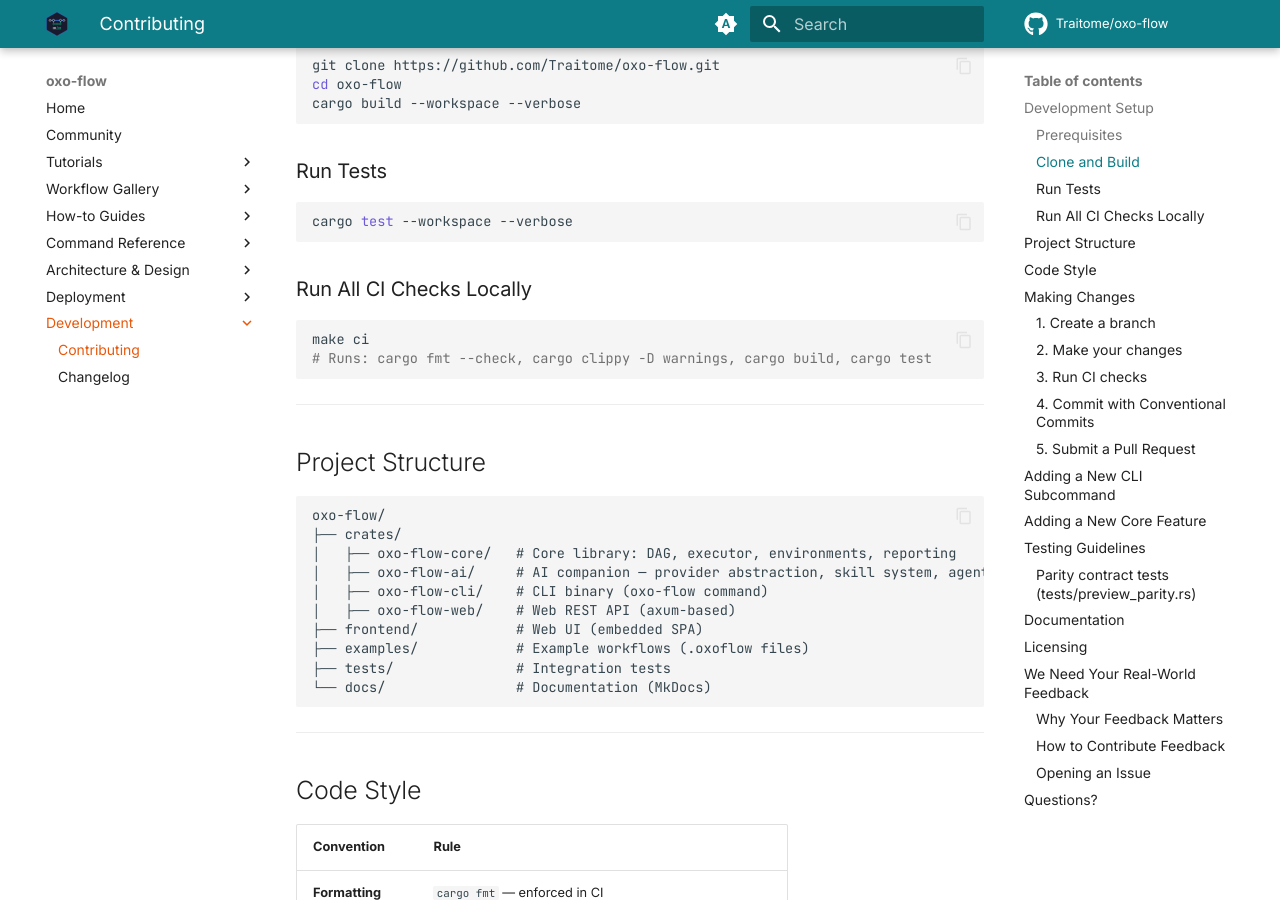
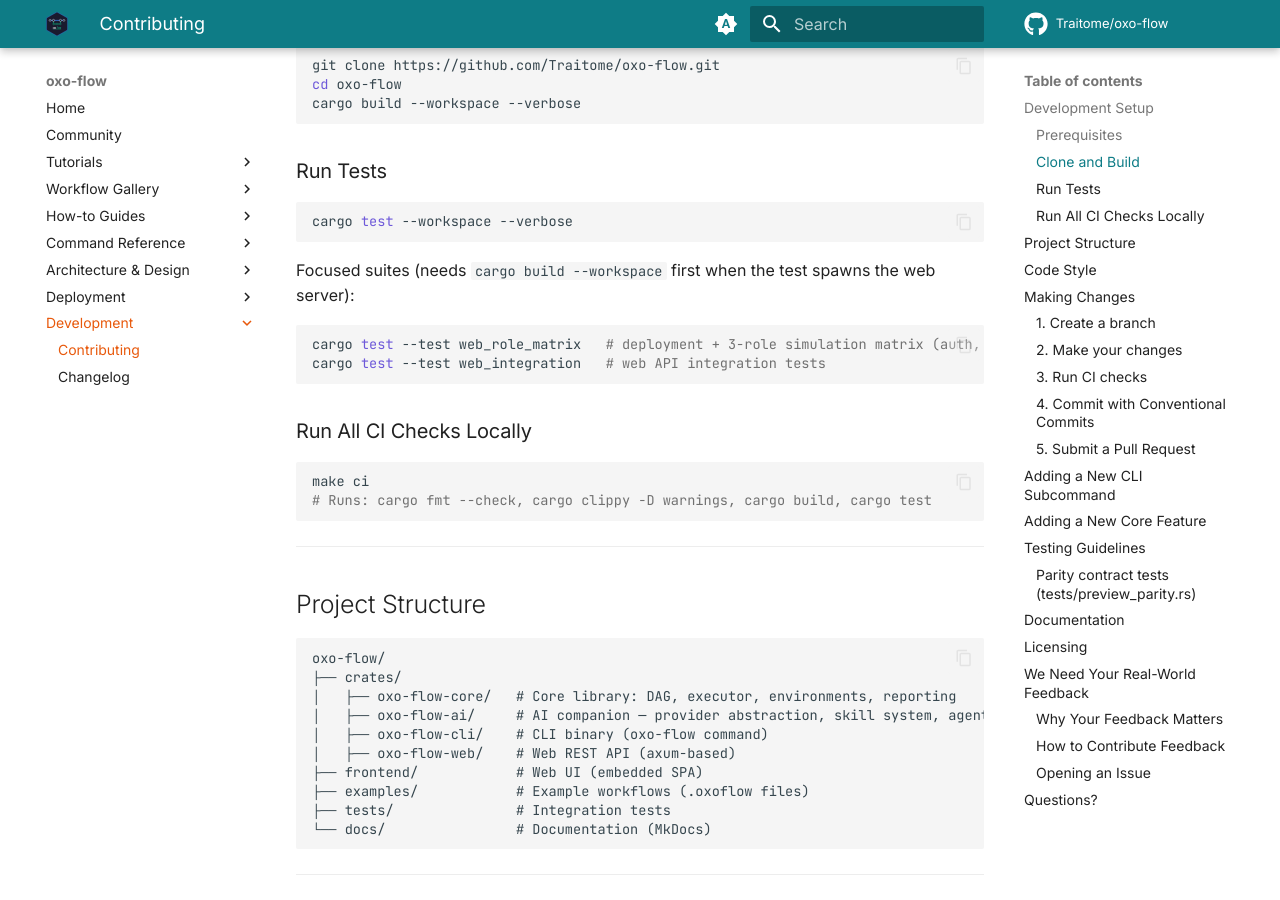
Before and after one commit to Traitome/oxo-flow, an MkDocs documentation site: the page built from docs/guide/src/development/contributing.md, in a window 1280 px wide and 900 px high, scrolled down 519 px. Built offline with MkDocs 1.6.1 and Material for MkDocs 9.7.7, drawn with Linux system fonts in a browser that asks for light colours; comment, search, counter and statistics services are not loaded.

Commit message:
docs(guide): document web_role_matrix + web_integration test targets in contributing

````diff
--- a/docs/guide/src/development/contributing.md
+++ b/docs/guide/src/development/contributing.md
@@ -24,6 +24,14 @@
 
 ```bash
 cargo test --workspace --verbose
+```
+
+Focused suites (needs `cargo build --workspace` first when the test
+spawns the web server):
+
+```bash
+cargo test --test web_role_matrix   # deployment + 3-role simulation matrix (auth, RBAC, persistence, base-path)
+cargo test --test web_integration   # web API integration tests
 ```
 
 ### Run All CI Checks Locally
````
